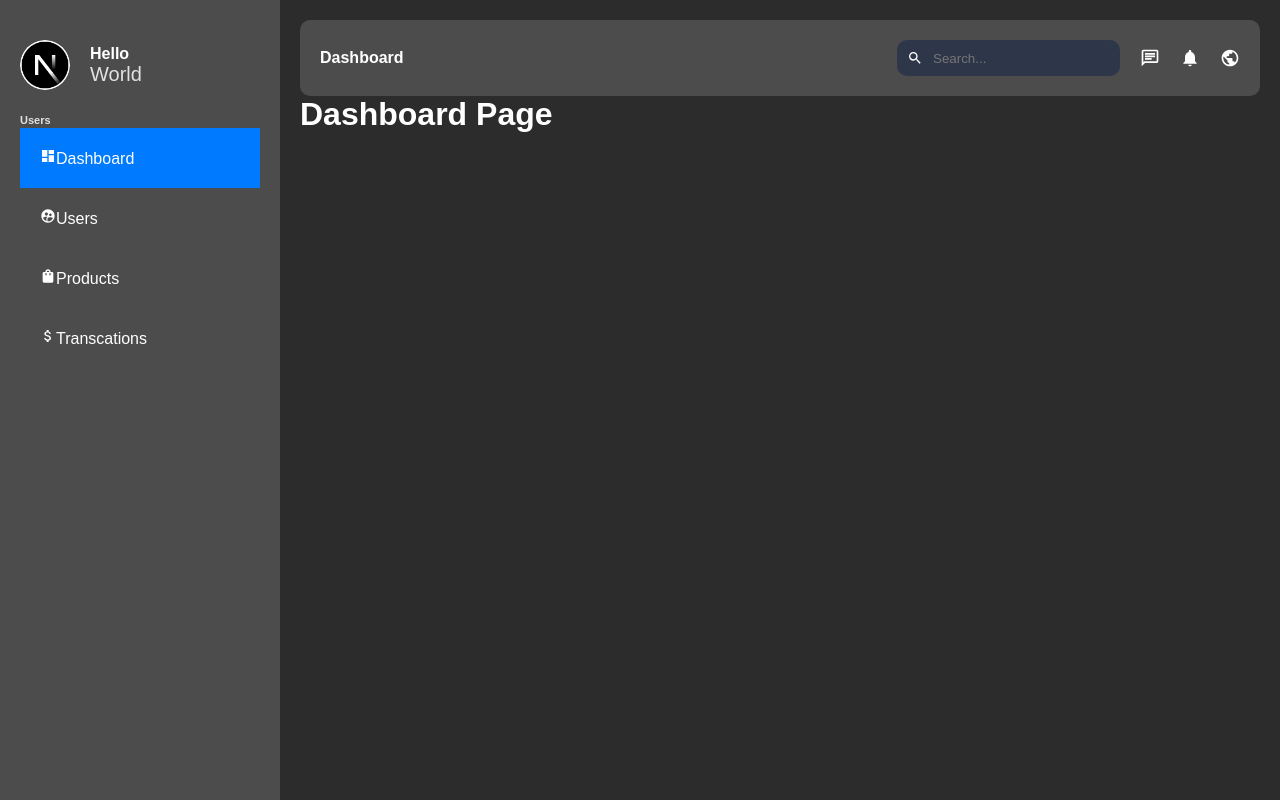
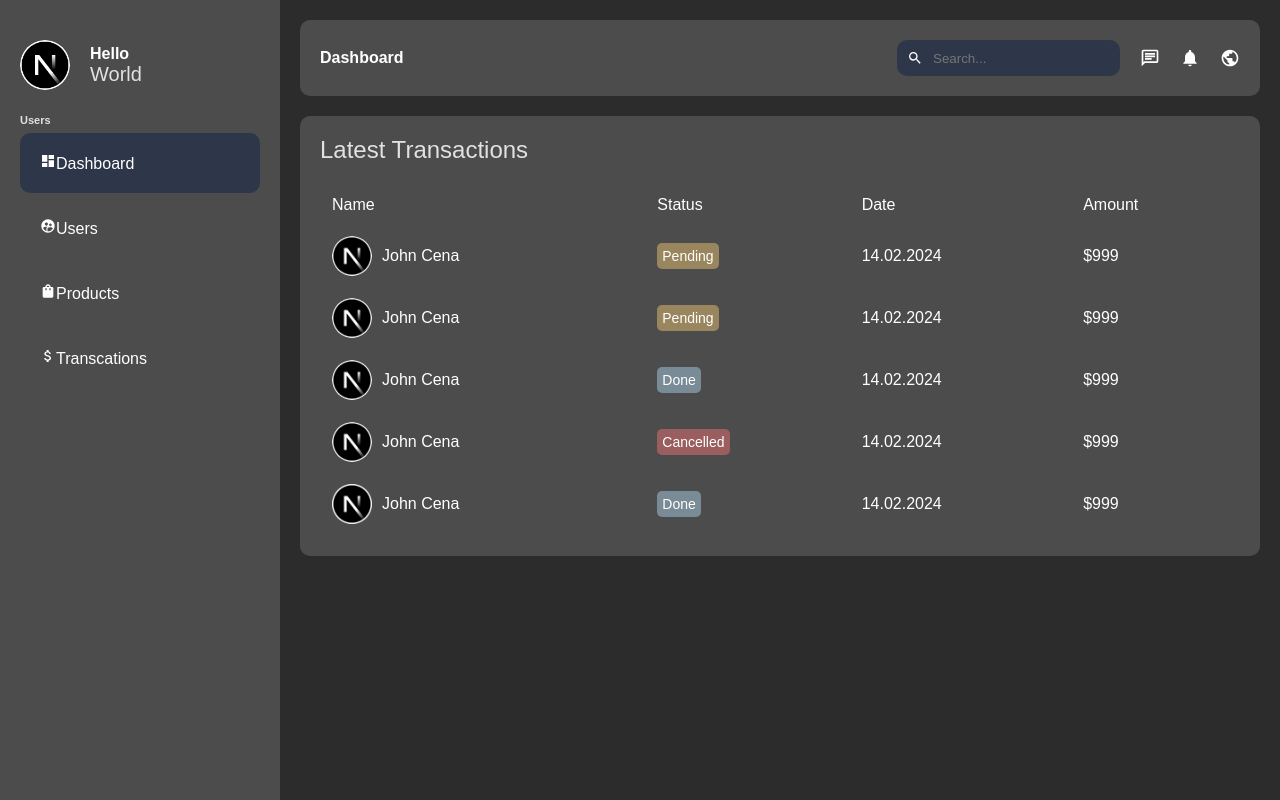
Before and after one commit to Samanvith20/NEXTJS14, a Next.js app in the folder nextjs14/: page /dashboard in a window 1280 px wide. Built offline with nearby package versions, Linux system fonts and the light colour scheme; a web font is replaced by a local one.

Commit message:
Added tranascationPage

```diff
--- a/nextjs14/app/dashboard/page.jsx
+++ b/nextjs14/app/dashboard/page.jsx
@@ -1,10 +1,13 @@
-
+import Transactions from "../ui/transcation/transcation";
+import styles from "../ui/dashboard/dashboard.module.css"
 
 const DashboardPage = () => {
     return (
-        <div>
+        <div className={styles.wrapper}>
+        <div className={styles.main}>
 
-            <h1>Dashboard Page</h1>
+            <Transactions/>
+        </div>
         </div>
     );
 };
--- a/nextjs14/app/ui/dashboard/dashboard.module.css
+++ b/nextjs14/app/ui/dashboard/dashboard.module.css
@@ -13,3 +13,17 @@
     flex: 4;
     padding: 20px;
 }
+
+
+
+.wrapper{
+    display: flex;
+    gap: 20px;
+    margin-top: 20px;
+}
+
+.main{
+    flex: 3;
+    display: flex;
+    flex-direction: column;
+}
--- a/nextjs14/app/ui/sidebar/Menulink/Menulink.module.css
+++ b/nextjs14/app/ui/sidebar/Menulink/Menulink.module.css
@@ -1,23 +1,13 @@
-.container {
+.container{
+    padding: 20px;
     display: flex;
     align-items: center;
-    padding: 20px;
-
+    gap: 10px;
+    margin: 5px 0px;
+    border-radius: 10px;
 }
 
-.container:hover {
-    background-color: #f0f0f0;
+.container:hover,
+.active{
+    background-color: #2e374a;
 }
-
-.active {
-    background-color: #007bff;
-    color: #fff;
-}
-
-.icon {
-    margin-right: 8px;
-}
-
-.title {
-    font-weight: bold;
-}
--- /dev/null
+++ b/nextjs14/app/ui/transcation/transcation.jsx
@@ -0,0 +1,118 @@
+import Image from "next/image"
+import styles from './transcation.module.css'
+
+const Transactions = () => {
+  return (
+    <div className={styles.container}>
+      <h2 className={styles.title}>Latest Transactions</h2>
+      <table className={styles.table}>
+        <thead>
+            <tr>
+                <td>Name</td>
+                <td>Status</td>
+                <td>Date</td>
+                <td>Amount</td>
+            </tr>
+        </thead>
+        <tbody>
+            <tr>
+                <td>
+                    <div className={styles.user}>
+                        <Image src="/avatar.png"
+                        alt=""
+                        width={40}
+                        height={40}
+                        className={styles.userImage}/>
+                        John Cena
+                    </div>
+                </td>
+                <td>
+                    <span className={`${styles.status} ${styles.pending}`}>
+                        Pending
+                    </span>
+                </td>
+                <td>14.02.2024</td>
+                <td>$999</td>
+            </tr>
+            <tr>
+                <td>
+                    <div className={styles.user}>
+                        <Image src="/avatar.png"
+                        alt=""
+                        width={40}
+                        height={40}
+                        className={styles.userImage}/>
+                        John Cena
+                    </div>
+                </td>
+                <td>
+                    <span className={`${styles.status} ${styles.pending}`}>
+                        Pending
+                    </span>
+                </td>
+                <td>14.02.2024</td>
+                <td>$999</td>
+            </tr>
+            <tr>
+                <td>
+                    <div className={styles.user}>
+                        <Image src="/avatar.png"
+                        alt=""
+                        width={40}
+                        height={40}
+                        className={styles.userImage}/>
+                        John Cena
+                    </div>
+                </td>
+                <td>
+                    <span className={`${styles.status} ${styles.done}`}>
+                        Done
+                    </span>
+                </td>
+                <td>14.02.2024</td>
+                <td>$999</td>
+            </tr>
+            <tr>
+                <td>
+                    <div className={styles.user}>
+                        <Image src="/avatar.png"
+                        alt=""
+                        width={40}
+                        height={40}
+                        className={styles.userImage}/>
+                        John Cena
+                    </div>
+                </td>
+                <td>
+                    <span className={`${styles.status} ${styles.cancel}`}>
+                        Cancelled
+                    </span>
+                </td>
+                <td>14.02.2024</td>
+                <td>$999</td>
+            </tr>
+            <tr>
+                <td>
+                    <div className={styles.user}>
+                        <Image src="/avatar.png"
+                        alt=""
+                        width={40}
+                        height={40}/>
+                        John Cena
+                    </div>
+                </td>
+                <td>
+                    <span className={`${styles.status} ${styles.done}`}>
+                        Done
+                    </span>
+                </td>
+                <td>14.02.2024</td>
+                <td>$999</td>
+            </tr>
+        </tbody>
+      </table>
+    </div>
+  )
+}
+
+export default Transactions
--- /dev/null
+++ b/nextjs14/app/ui/transcation/transcation.module.css
@@ -0,0 +1,49 @@
+.container{
+    background-color: var(--bgSec);
+    padding: 20px;
+    border-radius: 10px;
+}
+
+.title{
+    margin-bottom: 20px;
+    font-weight: 200;
+    color: var(--textSec);
+}
+
+.table{
+    width: 100%;
+}
+
+.table td{
+    padding: 10px;
+}
+
+.user{
+    display: flex;
+    gap:10px;
+    align-items: center;
+}
+
+.userImage{
+    object-fit: cover;
+    border-radius: 50%;
+}
+
+.pending{
+    background-color: #f7cb7375;
+}
+
+.status{
+    border-radius: 5px;
+    padding: 5px;
+    font-size: 14px;
+    color: white;
+}
+
+.done{
+    background-color: #afd6ee75;
+}
+
+.cancel{
+    background-color: #f7737375;
+}
```
